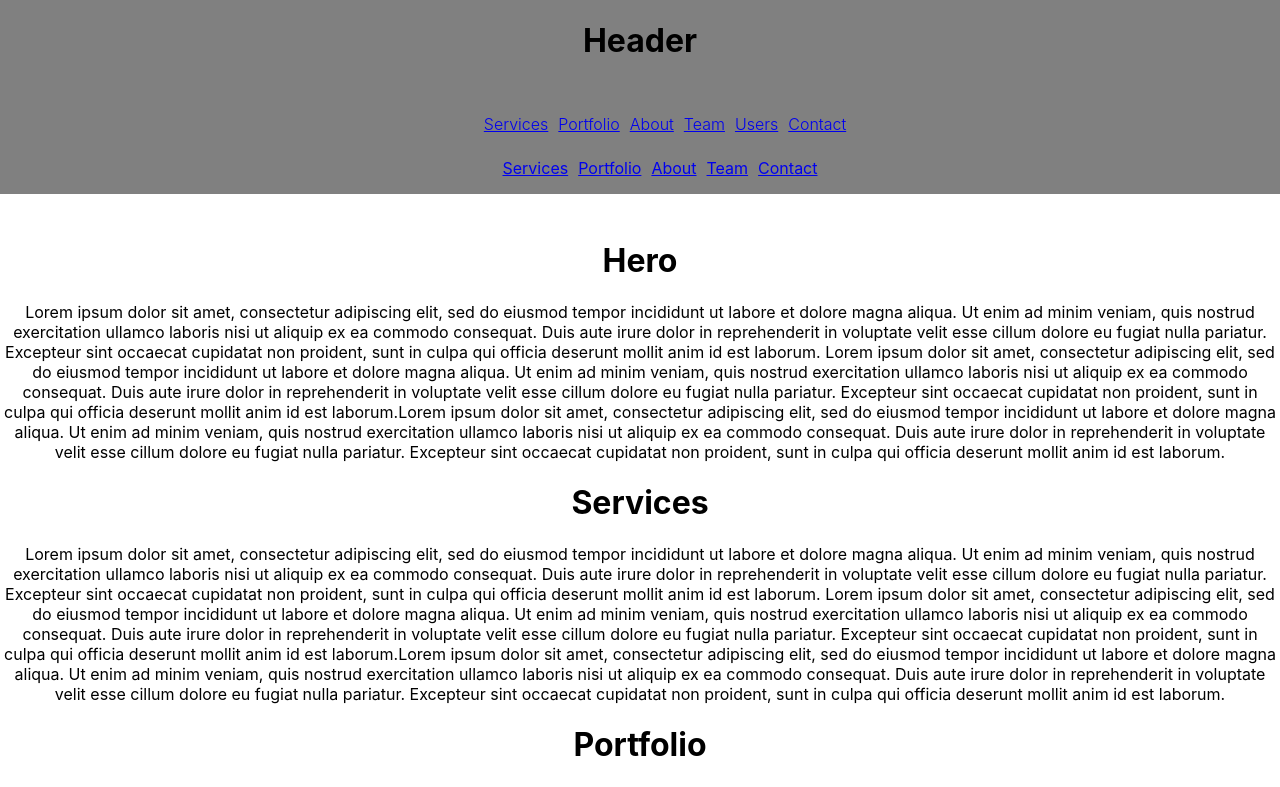
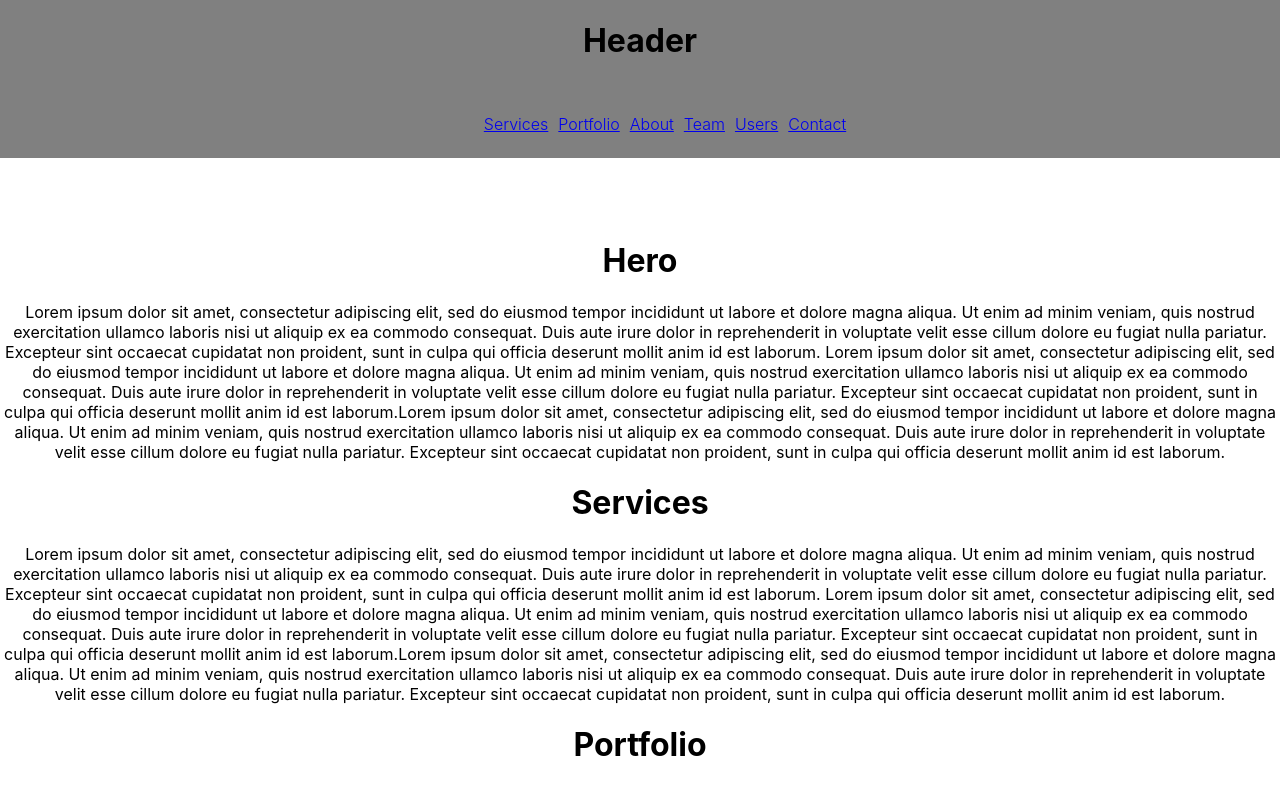
Before and after one commit to lacyjpr/agency, a React (Create React App) app: page / in a window 1280 px wide. Shown: the top 787 px of the page. Built offline with nearby package versions, Linux system fonts and the light colour scheme.

Commit message:
Add collapsing functionality

```diff
--- a/src/Components/Header/Header.js
+++ b/src/Components/Header/Header.js
@@ -1,11 +1,9 @@
 import React, { useState, useEffect } from 'react';
-//import ScrollspyNav from './ScrollspyNav';
 import Scrollspy from 'react-scrollspy';
 import './Header.scss';
 
 const Header = () => {
   let [yPosition, setYposition] = useState(null);
-  //const [scrolled, setScrolled] = useState(false);
 
   useEffect(() => {
     window.addEventListener('scroll', scrollPosition);
@@ -31,6 +29,10 @@ const Header = () => {
     <div>
       <div className='Header'>
         <h1>Header</h1>
+        <div className='Header__menu' onClick={navToggle}>
+          ☰
+        </div>
+        <div className='Header__nav'>
           <Scrollspy
             items={[
               'services',
@@ -51,21 +53,6 @@ const Header = () => {
               console.log(el);
             }}
           >
-          {/* <li className='nav__item'>
-            <a href='#hero' className='nav__link'>
-              Hero
-            </a>
-          </li>
-          <li className='nav__item'>
-            <a href='#services' className='nav__link'>
-              Services
-            </a>
-          </li>
-          <li className='nav__item'>
-            <a href='#portfolio' className='nav__link'>
-              Portfolio
-            </a>
-          </li> */}
             <li className='Header__nav--link'>
               <a href='#hero'> </a>
             </li>
@@ -88,27 +75,7 @@ const Header = () => {
               <a href='#contact'>Contact</a>
             </li>
           </Scrollspy>
-
-        <div className='Header__menu' onClick={navToggle}>
-          ☰
         </div>
-        <ul className='Header__nav'>
-          <li className='Header__nav--link'>
-            <a href='#services'>Services</a>
-          </li>
-          <li className='Header__nav--link'>
-            <a href='#portfolio'>Portfolio</a>
-          </li>
-          <li className='Header__nav--link'>
-            <a href='#about'>About</a>
-          </li>
-          <li className='Header__nav--link'>
-            <a href='#team'>Team</a>
-          </li>
-          <li className='Header__nav--link'>
-            <a href='#contact'>Contact</a>
-          </li>
-        </ul>
       </div>
     </div>
   );
--- a/src/Components/Header/Header.scss
+++ b/src/Components/Header/Header.scss
@@ -17,7 +17,7 @@
     }
 
     &__nav {
-      display: block;
+      display: block !important;
 
       &--link {
         display: inline;
```
Lines whose indentation alone changed are shown as unchanged.
